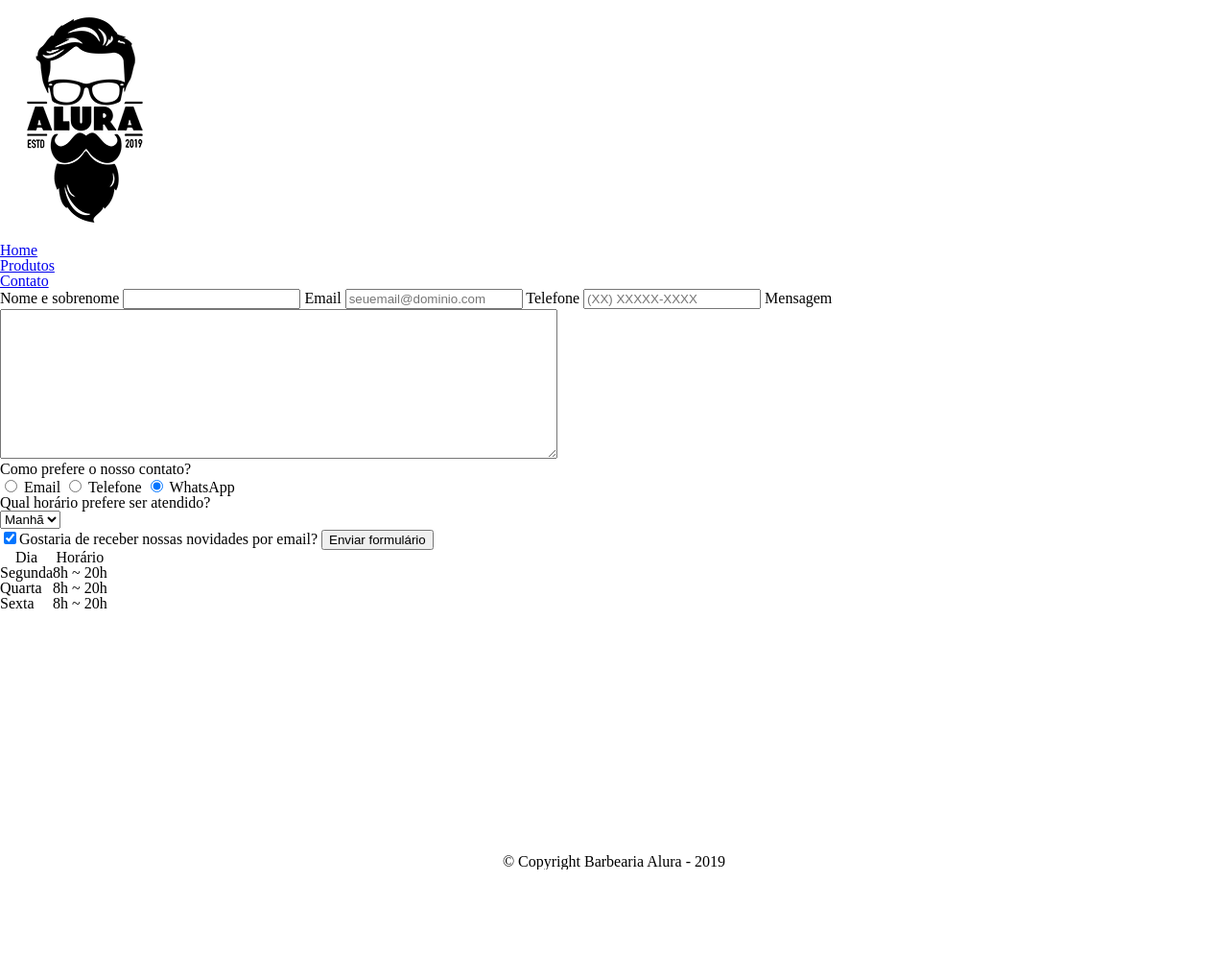
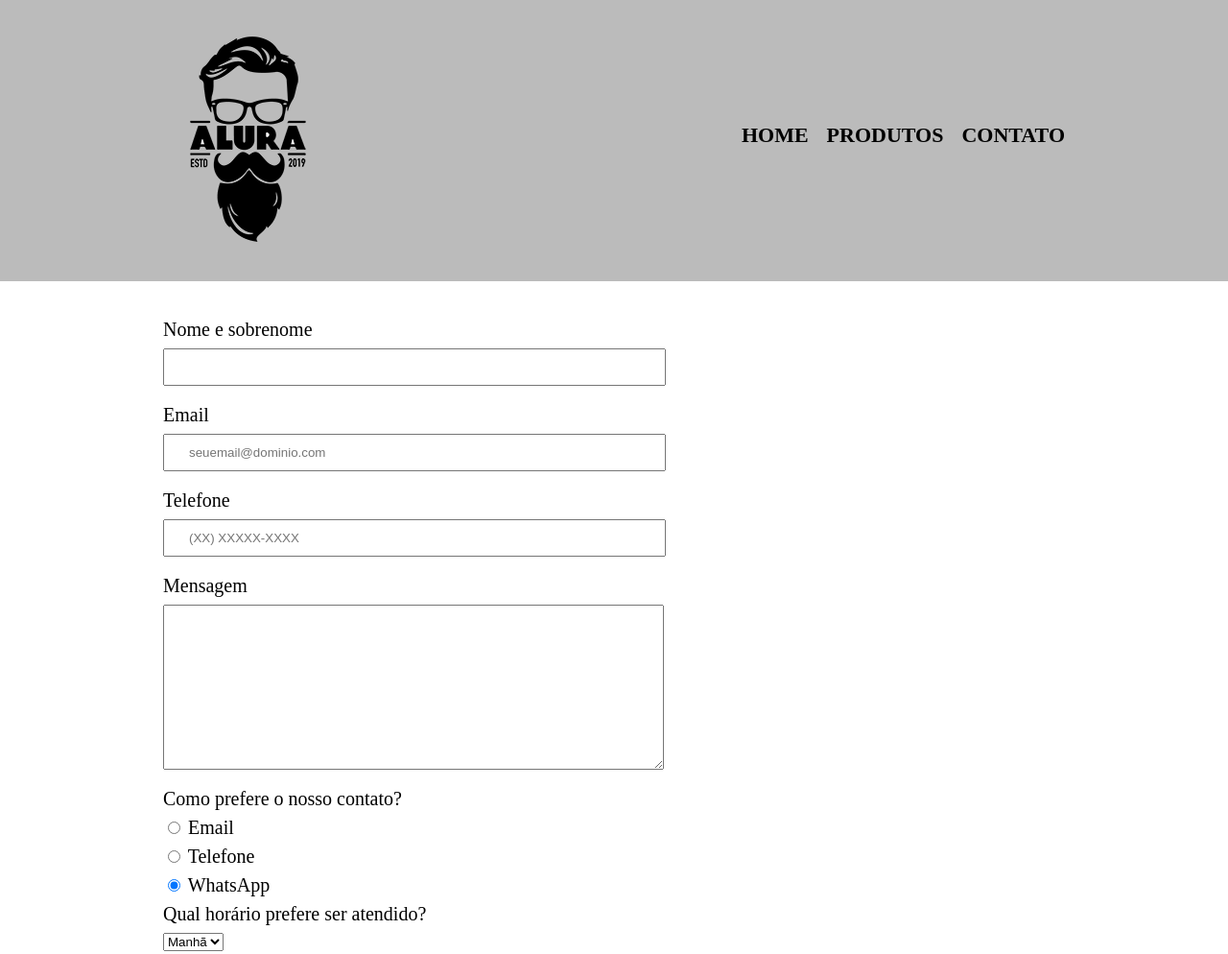
Before and after one commit to MuriloGalhardo15/Barbearia-Alura, a plain HTML site: page contatos.html in a window 1280 px wide. Shown: the top 994 px of the page at 96% size. Before the commit the page ends 906 px from the top, so only its background shows below. Drawn offline with Linux system fonts and the light colour scheme.

Commit message:
Update style.css

```diff
--- a/style.css
+++ b/style.css
@@ -1,52 +1,150 @@
-body {
-
+header {
+	background: #BBBBBB;
+	padding: 20px 0;
 }
 
-#banner {
-	width:100%;
+.caixa {
+	position: relative;
+	width: 940px;
+	margin: 0 auto;
 }
 
-.principal{
-	background: #CCCCCC;
-	padding: 30px;
+nav {
+	position: absolute;
+	top: 110px;
+	right: 0;
 }
 
-.titulo-principal {
-	padding-left: 20px;
+nav li {
+	display: inline;
+	margin: 0 0 0 15px;
 }
 
-.titulo-centralizado {
-	text-align: center
+nav a {
+	text-transform: uppercase;
+	color: #000000;
+	font-weight: bold;
+	font-size: 22px;
+	text-decoration: none;
 }
 
-p {
-	text-align: center;
+nav a:hover {
+	color: #C78C19;
+	text-decoration: underline;
 }
 
-#missao {
-	font-size: 20px
+.produtos {
+	width: 940px;
+	margin: 0 auto;
+	padding: 50px 0;
 }
 
-em strong {
-	color: #FF0000;
+.produtos li {
+	display: inline-block;
+	text-align: center;
+	width: 30%;
+	vertical-align: top;
+	margin: 0 1.5%;
+	padding: 30px 20px;
+	box-sizing: border-box;
+	border: 2px solid #000000;
+	border-radius: 10px;
 }
 
-.itens {
-	font-style: italic
+.produtos li:hover {
+	border-color: #C78C19;
 }
 
-.beneficios {
-	background: #FFFFFF;
-	padding: 20px;
+.produtos li:active {
+	border-color: #088C19;
 }
 
-ul {
-	display: inline-block;
-	vertical-align: top;
-	width: 20%;
-	margin-right: 15%;
+.produtos li:hover h2 {
+	font-size: 34px;
 }
 
-.imagembeneficios {
+.produtos h2 {
+	font-size: 30px;
+	font-weight: bold;
+}
+
+.produto-descricao {
+	font-size: 18px;
+}
+
+.produto-preco {
+	font-size: 22px;
+	font-weight: bold;
+	margin-top: 10px;
+}
+
+footer {
+	text-align: center;
+	background: url("bg.jpg");
+	padding: 40px 0;
+}
+
+.copyright {
+	color: #FFFFFF;
+	font-size: 13px;
+	margin: 20px 0 0;
+}
+
+main {
+	width: 940px;
+	margin: 0 auto;
+}
+
+form {
+	margin: 40px 0;
+}
+
+form label, form legend {
+	display:block;
+	font-size: 20px;
+	margin: 0 0 10px;
+}
+
+.input-padrao {
+	display: block;
+	margin: 0 0 20px;
+	padding: 10px 25px;
 	width: 50%;
 }
+
+.checkbox {
+	margin: 20px 0;
+}
+
+.enviar {
+	width:40%;
+	padding: 15px 0;
+	background: orange;
+	color: white;
+	font-weight: bold;
+	font-size: 18px;
+	border: none;
+	border-radius: 5px;
+	transition: 1s all;
+	cursor: pointer;
+}
+
+.enviar:hover {
+	background: darkorange;
+	transform: scale(1.2);
+}
+
+table {
+	margin: 20px 0 40px;
+}
+
+thead {
+	background: #555555;
+	color: white;
+	font-weight: bold;
+}
+
+td, th {
+	border: 1px solid #000000;
+	padding: 8px 15px;
+}
```
